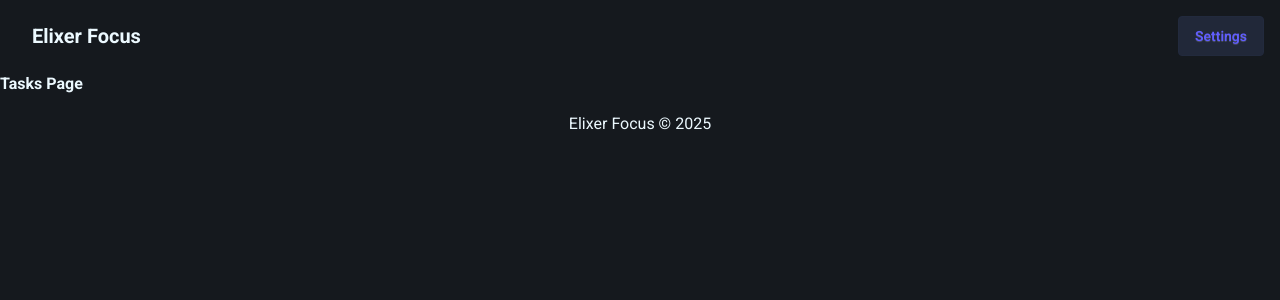
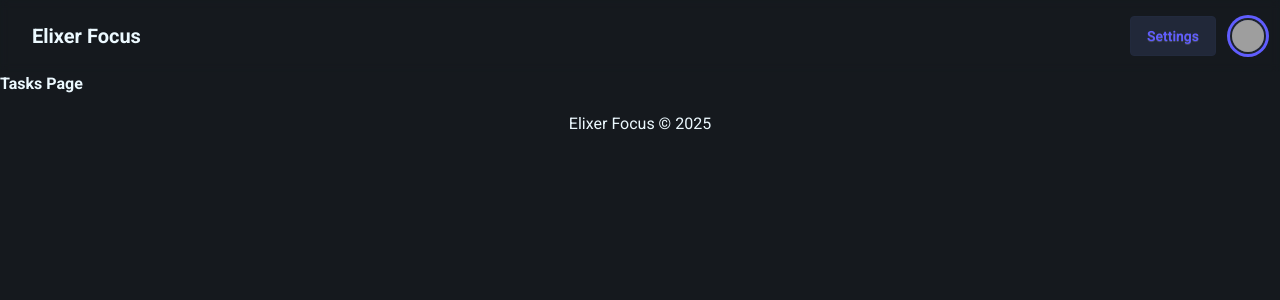
Before and after one commit to elixer-prince/elixer-focus, a React (Vite) app in the folder react-frontend/: page /tasks in a window 1280 px wide. Shown: the top 300 px of the page. Built offline with nearby package versions, Linux system fonts and the light colour scheme; grey boxes are pictures that could not be loaded.

Commit message:
refactor(app): add profile icon and split ui into smaller components

```diff
--- a/react-frontend/src/features/ui/Navigation/NavLogo.tsx
+++ b/react-frontend/src/features/ui/Navigation/NavLogo.tsx
@@ -2,6 +2,7 @@ import { Link } from "react-router";
 
 const NavLogo = () => {
     return (
+        // Navbar Logo
         <Link to="/">
             <span className="text-xl font-bold">Elixer Focus</span>
         </Link>
--- a/react-frontend/src/features/ui/Navigation/Navbar/Index.tsx
+++ b/react-frontend/src/features/ui/Navigation/Navbar/Index.tsx
@@ -1,18 +1,28 @@
+import NavLinkContainer from "@features/ui/Navigation/Navbar/NavLinkContainer.tsx";
+import ProfileAvatar from "@features/ui/Navigation/Navbar/ProfileAvatar.tsx";
+import NavLogo from "@features/ui/Navigation/NavLogo.tsx";
 import { Link } from "react-router";
-import NavLinkContainer from "@features/ui/Navigation/Navbar/NavLinkContainer.tsx";
-import NavLogo from "@features/ui/Navigation/NavLogo.tsx";
 
 const Navbar = () => {
     return (
-        <nav className="fixed top-0 right-0 left-0 z-20 flex h-(--navbar-height) items-center justify-between p-4 pl-8 transition-colors duration-1000">
+        // Main Navbar
+        <nav className="fixed top-0 right-0 left-0 z-20 flex h-(--navbar-height) items-center justify-between p-4 pl-8 backdrop-blur-xs transition-colors duration-1000">
+            {/* Left Container */}
             <div className="flex items-baseline gap-8">
                 <NavLogo />
                 <NavLinkContainer />
             </div>
 
-            <Link className="btn btn-soft btn-primary" to="/settings/themes">
-                Settings
-            </Link>
+            {/* Right Container */}
+            <div className="flex items-center gap-4">
+                <Link
+                    className="btn btn-soft btn-primary"
+                    to="/settings/themes"
+                >
+                    Settings
+                </Link>
+                <ProfileAvatar />
+            </div>
         </nav>
     );
 };
--- a/react-frontend/src/features/ui/Navigation/Navbar/NavLink.tsx
+++ b/react-frontend/src/features/ui/Navigation/Navbar/NavLink.tsx
@@ -8,6 +8,7 @@ interface NavLinkProps {
 
 const NavLink = ({ to, children }: NavLinkProps) => {
     return (
+        // Navbar Link
         <Link className="text-primary hover:underline" to={to}>
             {children}
         </Link>
--- a/react-frontend/src/features/ui/Navigation/Navbar/NavLinkContainer.tsx
+++ b/react-frontend/src/features/ui/Navigation/Navbar/NavLinkContainer.tsx
@@ -2,6 +2,7 @@ import NavLink from "@features/ui/Navigation/Navbar/NavLink.tsx";
 
 const NavLinkContainer = () => {
     return (
+        // Navbar Link Container
         <ul className="hidden">
             <li>
                 <NavLink to="/tasks">Tasks</NavLink>
--- /dev/null
+++ b/react-frontend/src/features/ui/Navigation/Navbar/ProfileAvatar.tsx
@@ -0,0 +1,13 @@
+const ProfileAvatar = () => {
+    return (
+        // Profile Circle
+        <div className="avatar">
+            <div className="ring-primary ring-offset-base-100 w-8 rounded-full ring-3 ring-offset-2">
+                {/* Profile Picture */}
+                <img src="https://img.daisyui.com/images/profile/demo/yellingcat@192.webp" />
+            </div>
+        </div>
+    );
+};
+
+export default ProfileAvatar;
--- a/react-frontend/src/features/ui/Navigation/Sidebar/Index.tsx
+++ b/react-frontend/src/features/ui/Navigation/Sidebar/Index.tsx
@@ -1,19 +1,12 @@
 import NavLogo from "@features/ui/Navigation/NavLogo.tsx";
-import SidebarLink from "@features/ui/Navigation/Sidebar/Link.tsx";
+import LinkContainer from "@features/ui/Navigation/Sidebar/LinkContainer.tsx";
 
 const Sidebar = () => {
     return (
+        // Sidebar
         <nav className="bg-base-300 fixed top-0 bottom-0 w-(--sidebar-width) px-2 py-4">
             <NavLogo />
-
-            <ul>
-                <li>
-                    <SidebarLink to="/settings/themes">Themes</SidebarLink>
-                </li>
-                <li>
-                    <SidebarLink to="/settings/timer">Timer</SidebarLink>
-                </li>
-            </ul>
+            <LinkContainer />
         </nav>
     );
 };
--- /dev/null
+++ b/react-frontend/src/features/ui/Navigation/Sidebar/LinkContainer.tsx
@@ -0,0 +1,17 @@
+import SidebarLink from "@features/ui/Navigation/Sidebar/Link.tsx";
+
+const LinkContainer = () => {
+    return (
+        // Sidebar Link Container
+        <ul>
+            <li>
+                <SidebarLink to="/settings/themes">Themes</SidebarLink>
+            </li>
+            <li>
+                <SidebarLink to="/settings/timer">Timer</SidebarLink>
+            </li>
+        </ul>
+    );
+};
+
+export default LinkContainer;
```
